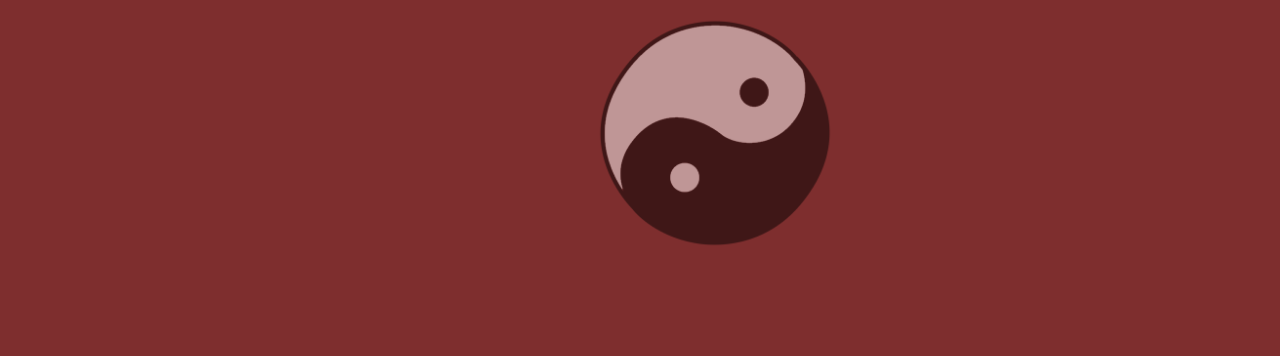
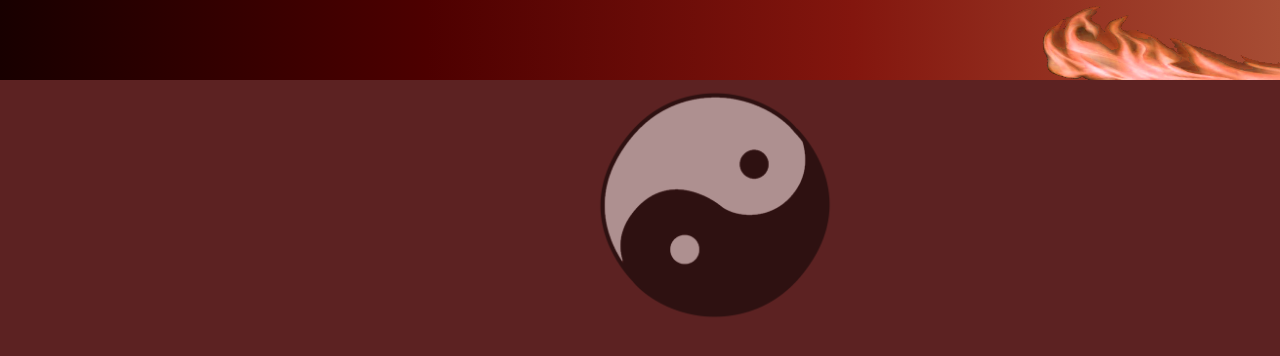
Before and after one commit to rubberduckster/Shrine, a plain HTML site: page jiaoqiu.html in a window 1280 px wide. Drawn offline with Linux system fonts and the light colour scheme.

Commit message:
Played around with elements (: sending home

```diff
--- a/jiaoqiu.html
+++ b/jiaoqiu.html
@@ -7,7 +7,10 @@
     <link rel="stylesheet" href="jiaoqiuStyle.css">
     <title>Document</title>
 </head>
-<body style="background-color: #7e2e2e;">
+<body style="background-color: #5c2222;">
+    <div class="menuBar">
+        <img src="BarFlame.png" id="BarFlame">
+    </div>
     <div class="flameYang" style="width: 100px;">
         <img src="/YinYang.png" id="YinYang">
         <img src="Flame.png" id="Flame">
--- a/jiaoqiuStyle.css
+++ b/jiaoqiuStyle.css
@@ -1,3 +1,29 @@
+body {
+    padding: 0;
+    margin: 0;
+    overflow-x: hidden;
+}
+
+.menuBar {
+    background: linear-gradient(to right,rgb(24, 0, 0), rgb(77, 0, 0), rgb(131, 22, 14), #a74d34);
+
+    height: 80px;
+    width: 100%;
+
+    overflow: hidden;
+}
+
+#BarFlame {
+    filter: saturate(120%);
+
+    height: 120%;
+    transform: scale(2, 1);
+
+    margin-left: 90%;
+
+    object-fit: contain;
+}
+
 #YinYang {
     height: 250px;
 
@@ -8,7 +34,7 @@
     height: 250px;
 
     left: 905px;
-    top: 5px;
+    top: 85px;
 
     position: absolute;
     z-index: 1;
```
Also changed, not shown: BarFlame.png (added).
